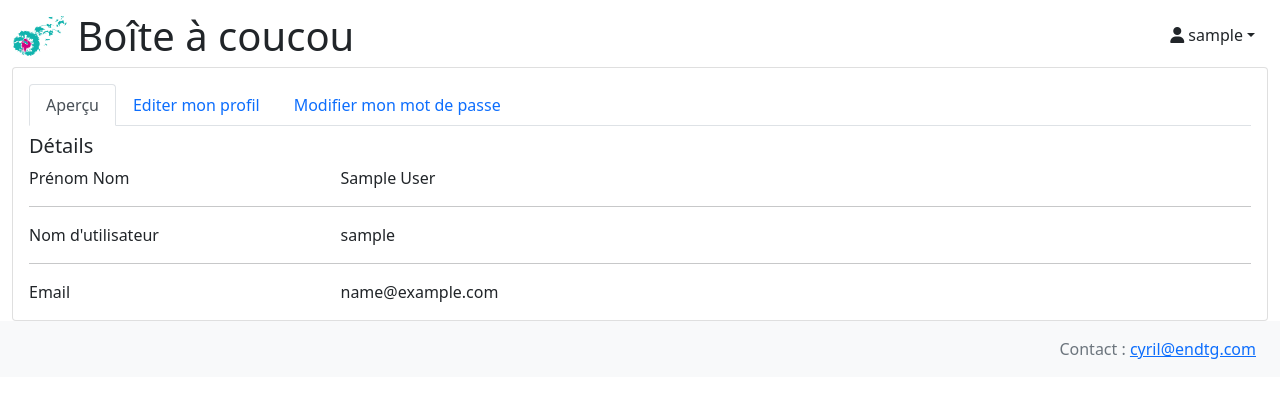
After one commit to Odissine/IdeaBox, a Django app: page /accounts/preferences/ in a window 1280 px wide. The commit adds this page. Shown: the top 398 px of the page. Run offline with Django 3.2, Linux system fonts and the light colour scheme; the visitor is signed in with stand-in values (Sample User, id 1); parts of the project's set-up code (start-up, migrations or seed data) failed here and were passed over; some libraries are stand-ins or nearby versions.

```diff
--- a/accounts/forms.py
+++ b/accounts/forms.py
@@ -1,5 +1,6 @@
 from django.contrib.auth import authenticate
 from django import forms
+from django.contrib.auth.models import User
 
 
 class UsersLoginForm(forms.Form):
@@ -16,12 +17,26 @@ class UsersLoginForm(forms.Form):
         password = self.cleaned_data.get("password")
 
         if username and password:
-            user = authenticate(username = username, password = password)
+            user = authenticate(username=username, password=password)
             if not user:
-                raise forms.ValidationError("This user does not exists")
-            if not user.check_password(password):
-                raise forms.ValidationError("Incorrect Password")
-            if not user.is_active:
-                raise forms.ValidationError("User is no longer active")
+                raise forms.ValidationError("Mot de passe ou nom d'utilisateur inccorect !")
 
         return super(UsersLoginForm, self).clean(*args, **keyargs)
+
+
+class UsersChangeForm(forms.ModelForm):
+    username = forms.CharField()
+    first_name = forms.CharField()
+    last_name = forms.CharField()
+    email = forms.CharField()
+
+    def __init__(self, user, *args, **kwargs):
+        super(UsersChangeForm, self).__init__(*args, **kwargs)
+        self.fields['username'].widget.attrs.update({'class': 'form-control', "name": "username"})
+        self.fields['first_name'].widget.attrs.update({'class': 'form-control', "name": "first_name"})
+        self.fields['last_name'].widget.attrs.update({'class': 'form-control', "name": "last_name"})
+        self.fields['email'].widget.attrs.update({'class': 'form-control', "name": "email"})
+
+    class Meta:
+        model = User
+        fields = ('first_name', 'last_name', 'email', 'username')
--- a/accounts/urls.py
+++ b/accounts/urls.py
@@ -19,4 +19,8 @@ from accounts.views import *
 urlpatterns = [
     path('login/', login_view, name='login'),
     path('logout/', logout_view, name='logout'),
+    path('forget/', forget_view, name='forget'),
+    path('preferences/', preferences_view, name='preferences'),
+    path('help/', help_view, name='help'),
+    path('password_reset/', password_reset, name='password-reset'),
 ]
--- a/accounts/views.py
+++ b/accounts/views.py
@@ -1,5 +1,8 @@
 from django.contrib.auth import authenticate, login, logout
-from accounts.forms import UsersLoginForm
+from django.contrib.auth.decorators import login_required
+from django.contrib import messages
+
+from accounts.forms import UsersLoginForm, UsersChangeForm
 from django.shortcuts import render, redirect, HttpResponseRedirect
 
 
@@ -20,3 +23,56 @@ def login_view(request):
 def logout_view(request):
     logout(request)
     return HttpResponseRedirect("/")
+
+
+def forget_view(request):
+    return redirect("/")
+
+
+@login_required
+def preferences_view(request):
+    form = UsersChangeForm(request.user, request.POST or None, instance=request.user)
+    if request.POST:
+        if form.is_valid():
+            user = form.save()
+            message = "Profil modifié avec succès !"
+            messages.success(request, message)
+            return redirect('preferences')
+        else:
+            print(form.errors)
+            message = "Une erreur s'est produit lors de la mise à jour !"
+            messages.error(request, message)
+            return redirect('preferences')
+    context = {
+        'form': form,
+    }
+    return render(request, 'accounts/preferences.html', context)
+
+
+def help_view(request):
+    return redirect("/")
+
+
+@login_required
+def password_reset(request):
+    if request.POST:
+        password = request.POST.get("currentPassword")
+        newpassword = request.POST.get("newPassword")
+        confirmpassword = request.POST.get("renewPassword")
+        if request.user.check_password(password):
+            if newpassword == confirmpassword:
+                request.user.set_password(password)
+                request.user.save()
+                message = "Mot de passe modifié avec succès !"
+                messages.success(request, message)
+                return redirect('preferences')
+            else:
+                message = "La confirmation du mot de passe ne correspond pas au mot de passe saisie !"
+                messages.error(request, message)
+                return redirect('preferences')
+        else:
+            message = "L'ancien mot de passe n'est le bon !"
+            messages.error(request, message)
+    context = {
+    }
+    return render(request, 'accounts/preferences.html', context)
--- a/box/models.py
+++ b/box/models.py
@@ -42,7 +42,7 @@ class Idea(models.Model):
     default_user = User.objects.filter(is_superuser=True).first()
 
     nom = models.CharField(max_length=255)
-    user = models.ForeignKey(User, on_delete=models.SET_DEFAULT, default=default_user.pk)
+    user = models.ForeignKey(User, on_delete=models.SET_DEFAULT, default=default_user.pk, related_name='Ideas')
     # description = models.TextField()
     description = RichTextField(blank=True,null=True)
     theme = models.ForeignKey(Theme, on_delete=models.CASCADE, null=False, blank=False, related_name='Ideas')
@@ -50,6 +50,7 @@ class Idea(models.Model):
     like = models.IntegerField(default=0)
     creation_date = models.DateTimeField(editable=False, auto_now_add=True)
     last_modified = models.DateTimeField(editable=False, null=True)
+    modified_user = models.ForeignKey(User, on_delete=models.SET_DEFAULT, default=default_user.pk, related_name='ModifiedIdeas')
 
 
 class UserLike(models.Model):
--- a/box/urls.py
+++ b/box/urls.py
@@ -22,5 +22,6 @@ urlpatterns = [
     path('box/idea/<theme>/<categorie>', index, name='idea'),
     path('box/create/', create_idea, name='create-idea'),
     path('box/edit/<idea>', edit_idea, name='edit-idea'),
+    path('box/delete/<idea>', delete_idea, name='delete-idea'),
     path('box/like', like_idea, name='like-idea'),
 ]
--- /dev/null
+++ b/content/templates/accounts/preferences.html
@@ -0,0 +1,126 @@
+{% extends "layout/base.html" %}
+{% load i18n %}
+{% block content %}
+<div class="card">
+    <div class="card-body pt-3">
+        <ul class="nav nav-tabs nav-tabs-bordered">
+            <li class="nav-item">
+                <button class="nav-link active" data-bs-toggle="tab" data-bs-target="#profile-apercu">Aperçu</button>
+            </li>
+            <li class="nav-item">
+                <button class="nav-link" data-bs-toggle="tab" data-bs-target="#profile-edit">Editer mon profil</button>
+            </li>
+            <li class="nav-item">
+                <button class="nav-link" data-bs-toggle="tab" data-bs-target="#profile-password">Modifier mon mot de passe</button>
+            </li>
+        </ul>
+        <div class="tab-content pt-2">
+            <div class="tab-pane fade profile-apercu active show" id="profile-apercu">
+                {% if modify_password %}
+                    {% if success %}
+                    <div class="alert alert-success alert-dismissible fade show" role="alert">
+                        Mot de passe modifié avec succès
+                        <button type="button" class="btn-close" data-bs-dismiss="alert" aria-label="Close"></button>
+                    </div>
+                    {% else %}
+                    <div class="alert alert-danger alert-dismissible fade show" role="alert">
+                        Une erreur est survenue, veuillez réessayer.
+                        <button type="button" class="btn-close" data-bs-dismiss="alert" aria-label="Close"></button>
+                    </div>
+                    {% endif %}
+                {% endif %}
+                    {% if modify_profile %}
+                    {% if modify_profile_success %}
+                    <div class="alert alert-success alert-dismissible fade show" role="alert">
+                        Profil modifié avec succès
+                        <button type="button" class="btn-close" data-bs-dismiss="alert" aria-label="Close"></button>
+                    </div>
+                    {% else %}
+                    <div class="alert alert-danger alert-dismissible fade show" role="alert">
+                        Une erreur est survenue, veuillez réessayer.
+                        <button type="button" class="btn-close" data-bs-dismiss="alert" aria-label="Close"></button>
+                    </div>
+                    {% endif %}
+                {% endif %}
+                <h5 class="card-title">Détails</h5>
+                <div class="row">
+                    <div class="col-lg-3 col-md-4 label">Prénom Nom</div>
+                    <div class="col-lg-9 col-md-8">{{ user.first_name }} {{ user.last_name }}</div>
+                </div>
+                <hr>
+                <div class="row">
+                    <div class="col-lg-3 col-md-4 label">Nom d'utilisateur</div>
+                    <div class="col-lg-9 col-md-8">{{ user.username }}</div>
+                </div>
+                <hr>
+                <div class="row">
+                    <div class="col-lg-3 col-md-4 label">Email</div>
+                    <div class="col-lg-9 col-md-8">{{ user.email }}</div>
+                </div>
+            </div>
+            <div class="tab-pane fade profile-edit pt-3" id="profile-edit">
+                <form method="POST" action="{% url 'preferences' %}" id="edit_profile">
+                    {% csrf_token %}
+                    <div class="row mb-3">
+                        <label for="first_name" class="col-md-4 col-lg-3 col-form-label">Prénom</label>
+                        <div class="col-md-8 col-lg-9">
+                            <input name="first_name" required type="text" class="form-control" id="first_name" value="{{ user.first_name }}">
+                        </div>
+                    </div>
+                    <div class="row mb-3">
+                        <label for="last_name" class="col-md-4 col-lg-3 col-form-label">Nom</label>
+                        <div class="col-md-8 col-lg-9">
+                            <input name="last_name" type="text" class="form-control" id="last_name" value="{{ user.last_name }}">
+                        </div>
+                    </div>
+                    <div class="row mb-3">
+                        <label for="username" class="col-md-4 col-lg-3 col-form-label">Nom d'utilisateur</label>
+                        <div class="col-md-8 col-lg-9">
+                            <input name="username" type="text" class="form-control" id="username" value="{{ user.username }}">
+                        </div>
+                    </div>
+                    <div class="row mb-3">
+                        <label for="username" class="col-md-4 col-lg-3 col-form-label">Email</label>
+                        <div class="col-md-8 col-lg-9">
+                            <input name="email" type="text" class="form-control" id="email" value="{{ user.email }}">
+                        </div>
+                    </div>
+                    <div class="text-end">
+                        <button type="submit" class="btn btn-primary">Sauvegarder les modifications</button>
+                    </div>
+                </form>
+            </div>
+            <div class="tab-pane fade pt-3" id="profile-password">
+                <form method="POST" action="{% url 'password-reset' %}">
+                    {% csrf_token %}
+                    <div class="row mb-3">
+                        <label for="currentPassword" class="col-md-4 col-lg-3 col-form-label">Mot de passe actuel</label>
+                        <div class="col-md-8 col-lg-9">
+                            <input name="currentPassword" type="password" class="form-control" id="currentPassword">
+                        </div>
+                    </div>
+                    <div class="row mb-3">
+                        <label for="newPassword" class="col-md-4 col-lg-3 col-form-label">Nouveau mot de passe</label>
+                        <div class="col-md-8 col-lg-9">
+                            <input name="newpassword" type="password" class="form-control" id="newPassword">
+                        </div>
+                    </div>
+                    <div class="row">
+                        <label for="renewPassword" class="col-md-4 col-lg-3 col-form-label mb-3">Confirmer le nouveau mot de passe</label>
+                        <div class="col-md-8 col-lg-9">
+                            <input name="renewpassword" type="password" class="form-control" id="renewPassword">
+                        </div>
+                    </div>
+                    <div class="text-end">
+                        <button type="submit" class="btn btn-primary">Changer le mot de passe</button>
+                    </div>
+                    <div class="row mt-3 text-end">
+                        <div class="col-md-4 col-lg-3"></div>
+                        <div class="col-md-8 col-lg-9 text-danger fs-6"><i class="bi bi-exclamation-triangle"></i> Une fois votre mot de passe modifié, vous serez déconnecté(e) !<br/> Vous devrez vous reconnecter avec le nouveau mot de passe.</div>
+                    </div>
+                </form>
+            </div>
+        </div>
+    </div>
+</div>
+{% endblock %}
--- a/content/templates/layout/base.html
+++ b/content/templates/layout/base.html
@@ -6,13 +6,17 @@
     <link rel="icon" type="image/png" href="{% static 'img/favicon.png' %}" />
     <link rel="stylesheet" type="text/css" href="{% static 'css/bootstrap.min.css' %}">
     <link rel="stylesheet" type="text/css" href="{% static 'css/style.css' %}">
-    <link href="https://cdn.jsdelivr.net/npm/select2@4.1.0-rc.0/dist/css/select2.min.css" rel="stylesheet" />
-    <link rel="stylesheet" href="https://cdn.jsdelivr.net/npm/bootstrap-icons@1.8.3/font/bootstrap-icons.css">
-    <link rel="stylesheet" href="https://cdnjs.cloudflare.com/ajax/libs/font-awesome/6.1.1/css/all.min.css" integrity="sha512-KfkfwYDsLkIlwQp6LFnl8zNdLGxu9YAA1QvwINks4PhcElQSvqcyVLLD9aMhXd13uQjoXtEKNosOWaZqXgel0g==" crossorigin="anonymous" referrerpolicy="no-referrer" />
+    <!-- <link href="https://cdn.jsdelivr.net/npm/select2@4.1.0-rc.0/dist/css/select2.min.css" rel="stylesheet" type="text/css" /> -->
+    <link rel="stylesheet" href="https://cdn.jsdelivr.net/npm/bootstrap-icons@1.8.3/font/bootstrap-icons.css" type="text/css" >
+    <link rel="stylesheet" href="https://cdnjs.cloudflare.com/ajax/libs/font-awesome/6.1.1/css/all.min.css" integrity="sha512-KfkfwYDsLkIlwQp6LFnl8zNdLGxu9YAA1QvwINks4PhcElQSvqcyVLLD9aMhXd13uQjoXtEKNosOWaZqXgel0g==" crossorigin="anonymous" referrerpolicy="no-referrer" type="text/css" />
+    <script src="https://ajax.googleapis.com/ajax/libs/jquery/3.6.0/jquery.min.js"></script>
+    <script src="{% static 'js/bootstrap.bundle.min.js' %}"></script>
+    <script src="https://cdn.jsdelivr.net/npm/select2@4.1.0-rc.0/dist/js/select2.min.js"></script>
     <meta charset="UTF-8">
     <title>Boîte à coucou</title>
 </head>
-<body class="container-fluid">
+<body>
+<div class="container-fluid">
 {% if messages %}
     {% for message in messages %}
     <div class="alert alert-{{ message.tags }} mt-1" role="alert">
@@ -21,22 +25,38 @@
     </div>
     {% endfor %}
 {% endif %}
-<div class="fs-1 text-center align-middle">
+<div class="fs-1 text-start align-middle">
     <a class="btn fs-1 p-0 m-0 align-middle" href="{% url 'index' %}"><img src="{% static '/img/favicon.png' %}" height="40px">
         <span class="align-middle">Boîte à coucou</span>
     </a>
     {% if request.user.is_authenticated %}
-    <a href="{% url 'logout' %}" class="float-end fs-1"><i class="fa-solid fa-right-from-bracket align-middle text-danger"></i></a>
+    <a class="btn mt-3 float-end align-middle" href="#" data-bs-toggle="dropdown" aria-expanded="false">
+        <span class="d-none d-md-block dropdown-toggle ps-2"><i class="fa-solid fa-user"></i> {{ request.user.username }}</span>
+    </a>
+    <ul class="dropdown-menu dropdown-menu-end dropdown-menu-arrow profile" style="">
+      <li class="dropdown-header"><h6>{{ request.user.username }}</h6></li>
+      <li> <hr class="dropdown-divider"></li>
+      <li> <a class="dropdown-item d-flex align-items-center" href="{% url 'preferences' %}"> <i class="bi bi-gear me-1"></i> <span> Préférences</span> </a></li>
+      <li> <hr class="dropdown-divider"></li>
+      <li> <a class="dropdown-item d-flex align-items-center" href="{% url 'help' %}"> <i class="bi bi-question-circle me-1"></i> <span> Besoin d'aide ?</span> </a></li>
+      <li> <hr class="dropdown-divider"></li>
+      <li> <a class="dropdown-item d-flex align-items-center" href="{% url 'logout' %}"> <i class="bi bi-box-arrow-right me-1"></i> <span> Déconnexion</span> </a></li>
+    </ul>
     {% else %}
-    <a href="{% url 'login' %}" class="float-end fs-1"><i class="fa-solid fa-right-to-bracket align-middle text-success"></i></a>
+    <a href="{% url 'login' %}" class="float-end btn btn-outline-success align-middle mt-3"><i class="fa-solid fa-right-to-bracket"></i> Connexion</a>
     {% endif %}
 </div>
 {% block content %}
 {% endblock %}
-<script src="https://ajax.googleapis.com/ajax/libs/jquery/3.6.0/jquery.min.js"></script>
-<script src="{% static 'js/bootstrap.bundle.min.js' %}"></script>
-<script src="https://cdn.jsdelivr.net/npm/select2@4.1.0-rc.0/dist/js/select2.min.js"></script>
+
 <script>
+    // TOOLTIP
+
+    var tooltipTriggerList = [].slice.call(document.querySelectorAll('[data-bs-toggle="tooltip"]'))
+    var tooltipList = tooltipTriggerList.map(function (tooltipTriggerEl) {
+        return new bootstrap.Tooltip(tooltipTriggerEl)
+    })
+
     // SELECT2
     $(document).ready(function() {
         $('.js-example-basic-single').select2();
@@ -48,5 +68,11 @@
     });
 </script>
 {% block scripts %}{% endblock %}
+</div>
+<footer class="footer mt-auto py-3 bg-light">
+  <div class="px-4 text-end">
+    <span class="text-muted">Contact : <a href="mailto:cyril@endtg.com">cyril@endtg.com</a></span>
+  </div>
+</footer>
 </body>
 </html>
```
Also changed, not shown: box/templatetags/tags.py (+10 -0 lines), box/views.py (+23 -0 lines), content/templates/accounts/login.html (+5 -6 lines), content/templates/box/index.html (+28 -4 lines).
